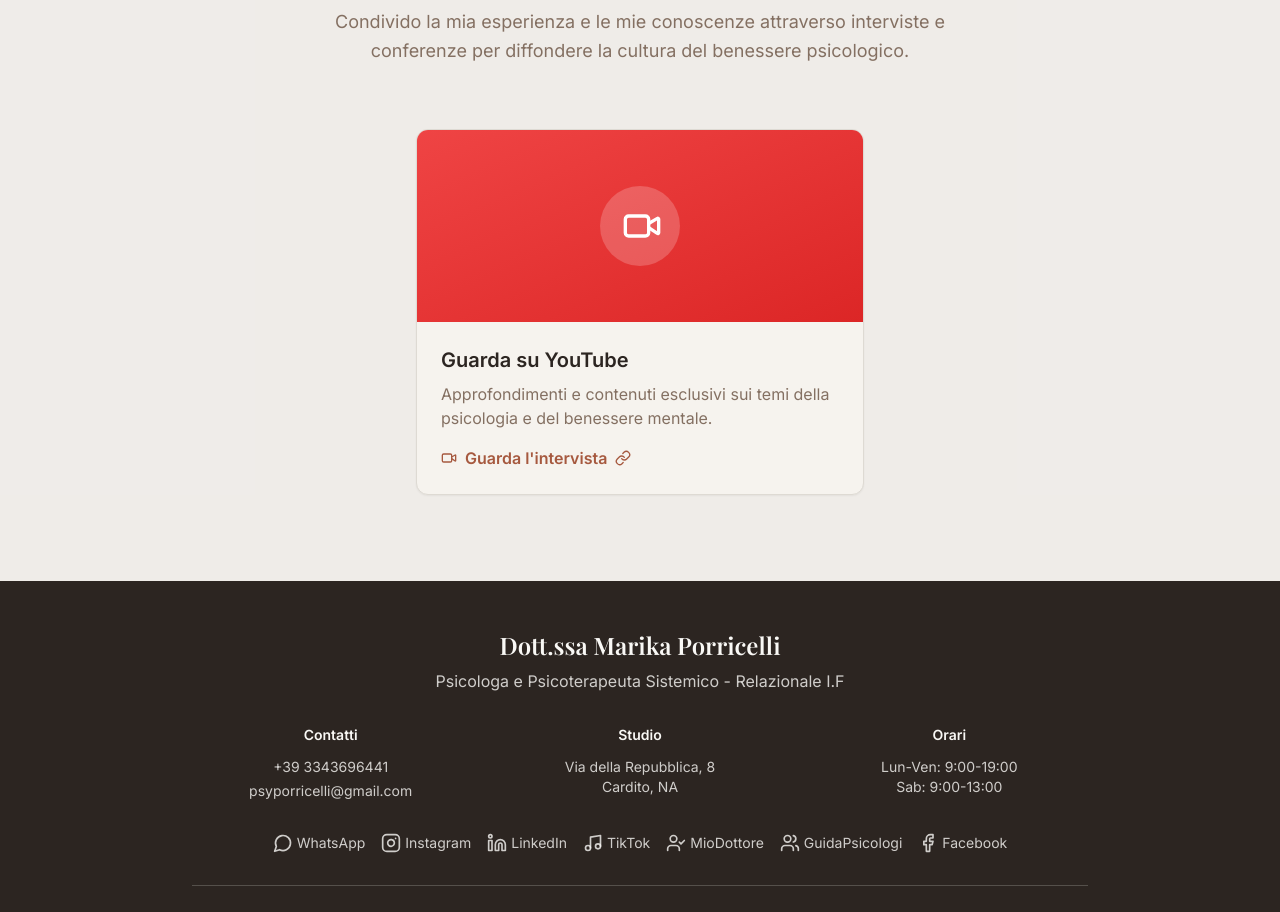
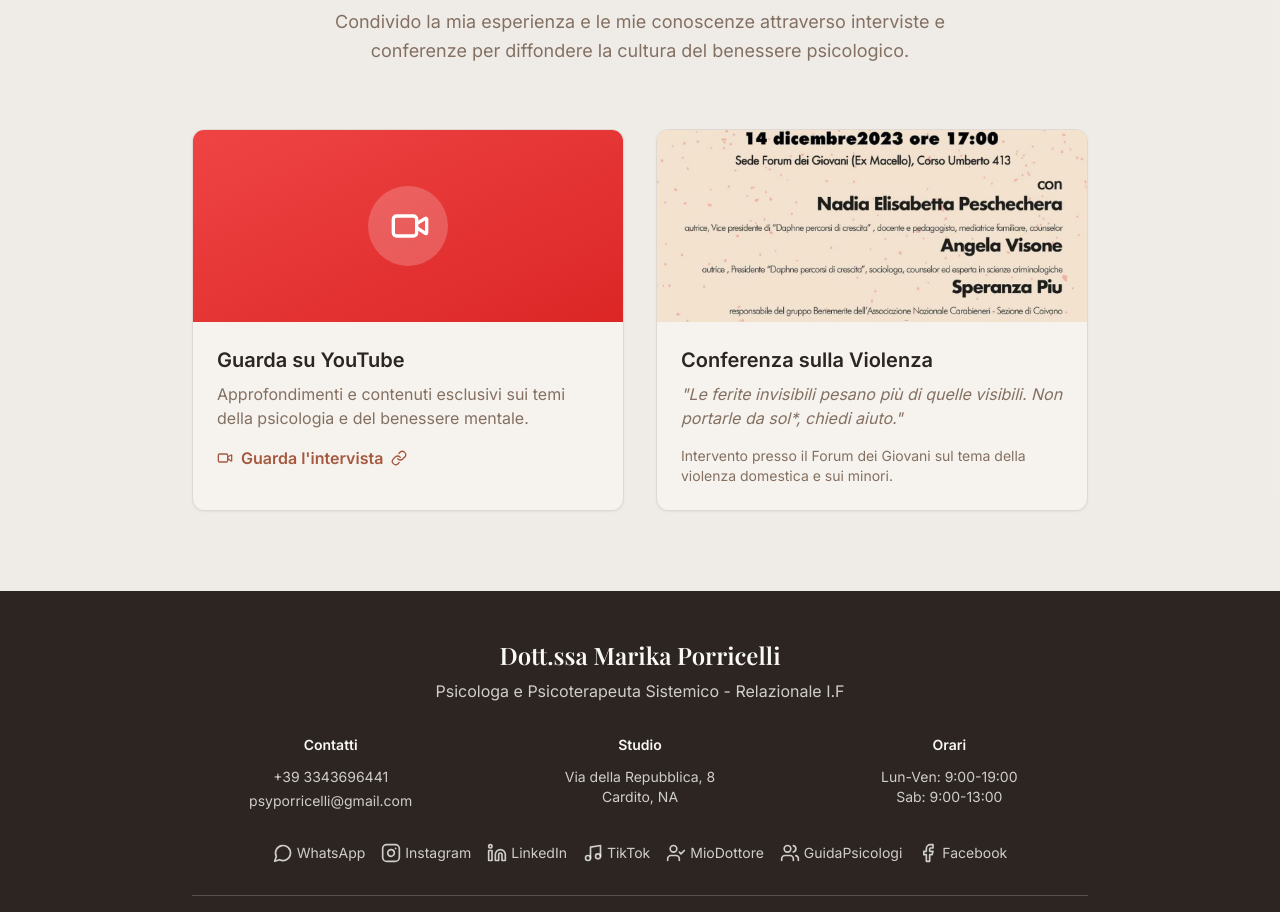
Before and after one commit to wbs-collab/marikaporricelli_psy, a React (Vite) app: page / in a window 1280 px wide. Shown: the part 7380-8292 px from the top of the page. Built offline with nearby package versions, Linux system fonts and the light colour scheme.

Commit message:
Add conference image and quote

```diff
--- a/src/components/InterviewsSection.tsx
+++ b/src/components/InterviewsSection.tsx
@@ -17,14 +17,15 @@ const InterviewsSection = () => {
             </p>
           </div>
 
-          <div className="text-center">
+          <div className="grid grid-cols-1 lg:grid-cols-2 gap-8 max-w-6xl mx-auto">
+            {/* YouTube Interview */}
             <a
               href="https://youtu.be/onDIP1yscR4"
               target="_blank"
               rel="noopener noreferrer"
-              className="inline-block max-w-md mx-auto"
+              className="block group"
             >
-              <Card className="overflow-hidden group text-left">
+              <Card className="overflow-hidden h-full text-left">
                 <div className="relative">
                   <div className="w-full h-48 bg-gradient-to-br from-red-500 to-red-600 flex items-center justify-center">
                     <div className="w-20 h-20 rounded-full bg-white/20 flex items-center justify-center group-hover:bg-white/30 transition-colors duration-300">
@@ -48,6 +49,31 @@ const InterviewsSection = () => {
                 </CardContent>
               </Card>
             </a>
+
+            {/* Conference Poster */}
+            <div className="group">
+              <Card className="overflow-hidden h-full text-left">
+                <div className="relative">
+                  <img
+                    src="/lovable-uploads/064857cb-eb90-4c88-bb7f-896abbe52554.png"
+                    alt="Locandina conferenza - Quando l'amore diventa violenza"
+                    className="w-full h-48 object-cover group-hover:scale-105 transition-transform duration-300"
+                  />
+                  <div className="absolute inset-0 bg-black/0 group-hover:bg-black/10 transition-colors duration-300"></div>
+                </div>
+                <CardContent className="p-6">
+                  <h3 className="text-xl font-semibold text-foreground mb-2">
+                    Conferenza sulla Violenza
+                  </h3>
+                  <p className="text-muted-foreground mb-4 italic">
+                    "Le ferite invisibili pesano più di quelle visibili. Non portarle da sol*, chiedi aiuto."
+                  </p>
+                  <p className="text-sm text-muted-foreground">
+                    Intervento presso il Forum dei Giovani sul tema della violenza domestica e sui minori.
+                  </p>
+                </CardContent>
+              </Card>
+            </div>
           </div>
         </div>
       </div>
```
Also changed, not shown: public/lovable-uploads/064857cb-eb90-4c88-bb7f-896abbe52554.png (added).
